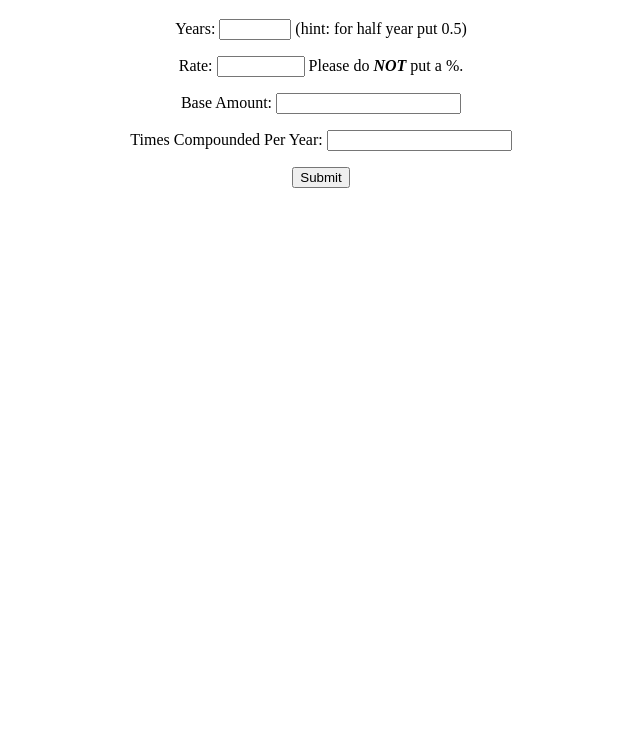
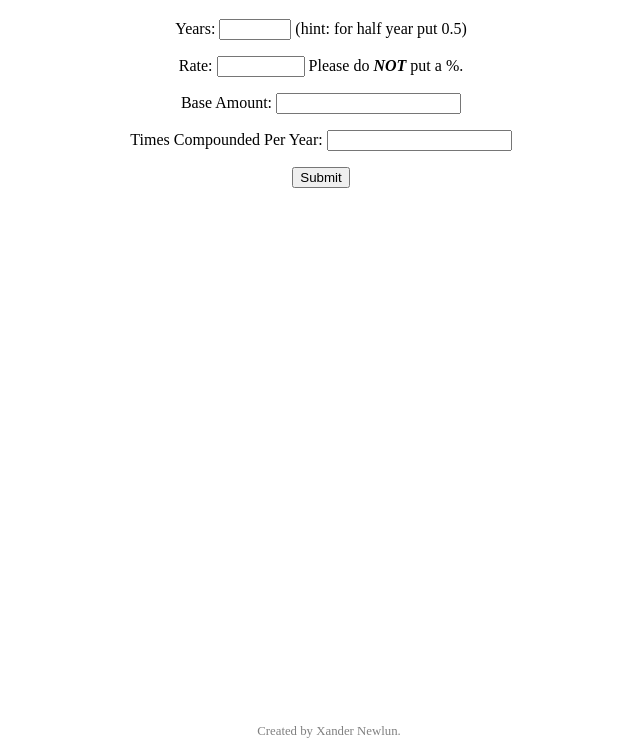
Before and after one commit to xandernewlun/compound-interest, a plain HTML site: page index.html in a window 1280 px wide. Shown: the part 61-800 px from the top of the page, without its empty margins (319-959 px from the left). Drawn offline with Linux system fonts and the light colour scheme.

Commit message:
Added footer

```diff
--- a/index.html
+++ b/index.html
@@ -27,5 +27,8 @@
 
 		<p id="message"></p>
 		<p id="solution"></p>
+		<footer>
+			Created by Xander Newlun.
+		</footer>
 	</body>
 </html>
--- a/style.css
+++ b/style.css
@@ -1,3 +1,11 @@
 * {
 	text-align: center;
 }
+
+footer {
+	color: gray;
+	font-size: .8em;
+	position: fixed;
+	bottom: 0;
+	width: 100%;
+}
```
